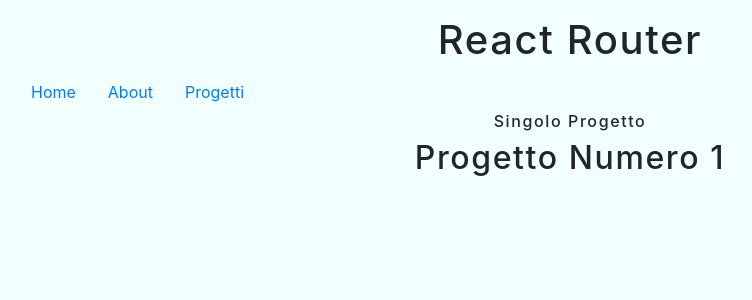
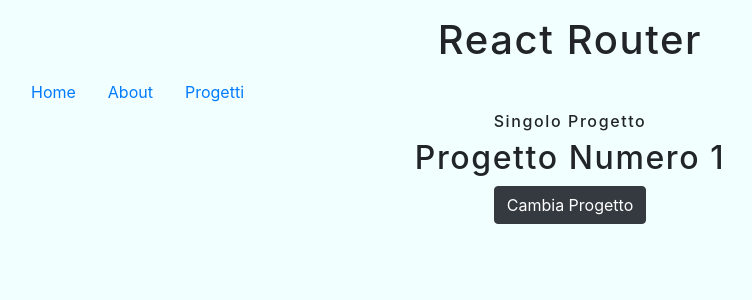
Before and after one commit to zuingo88/lezioni-react, a React (Create React App) app in the folder React-Hooks-master/: page /progetto/1 in a window 1280 px wide. Shown: the top 300 px of the page, without its empty margins (70-822 px from the left). Built offline with nearby package versions, Linux system fonts and the light colour scheme.

Commit message:
Router - History e useHistory hook.

```diff
--- a/React-Hooks-master/src/lezioni/11-React-Router/inizio/screen/ErrorPage.js
+++ b/React-Hooks-master/src/lezioni/11-React-Router/inizio/screen/ErrorPage.js
@@ -1,10 +1,24 @@
-import React from 'react'
+import React, { useEffect } from 'react'
+import { useHistory } from 'react-router-dom'
 
-const ErrorPage = () => {
+const ErrorPage = ({ location }) => {
+
+  const history = useHistory();
+
+  useEffect(() => {
+    const timer =
+      setTimeout(() => {
+        history.push('/');
+      }, 5000);
+    return () => clearTimeout(timer);
+  }, [])
   return (
-    <h1>
-      Error!!!
-    </h1>
+    <div>
+      <h1>
+        Error!!!
+      </h1>
+      <h4>404 Pagina non trovata</h4>
+    </div>
   )
 }
 
--- a/React-Hooks-master/src/lezioni/11-React-Router/inizio/screen/SingleProgetto.js
+++ b/React-Hooks-master/src/lezioni/11-React-Router/inizio/screen/SingleProgetto.js
@@ -1,14 +1,37 @@
 import React from 'react'
 import { useParams, useHistory } from "react-router-dom";
 
-const SingleProgetto = (props) => {
-  console.log(props);
+const SingleProgetto = ({ history, location, match }) => {
+  console.log('History:', history);
+  console.log('Location:', location);
+  console.log('Match:', match);
 
   const { id } = useParams();
+
+  const routerHistory = useHistory();  //  Non posso utilizzare gli Hook all'interno di un if statement, per cui devo dichiarare una variabile col suo valore.
+
+  const forcePageChange = () => {
+    console.log('Click');
+
+    if (Number(id) === 1) {
+      history.push('/progetto/2');
+    } else if (Number(id) === 2) {
+      history.push('/progetto/3');
+    } else {
+      routerHistory.push('/progetto/1');
+    }
+  };
+
   return (
     <div>
       <h6>Singolo Progetto</h6>
       <h2>Progetto numero {id}</h2>
+      <button
+        className="btn btn-dark"
+        onClick={forcePageChange}
+      >
+        Cambia Progetto
+      </button>
     </div>
   )
 }
```
